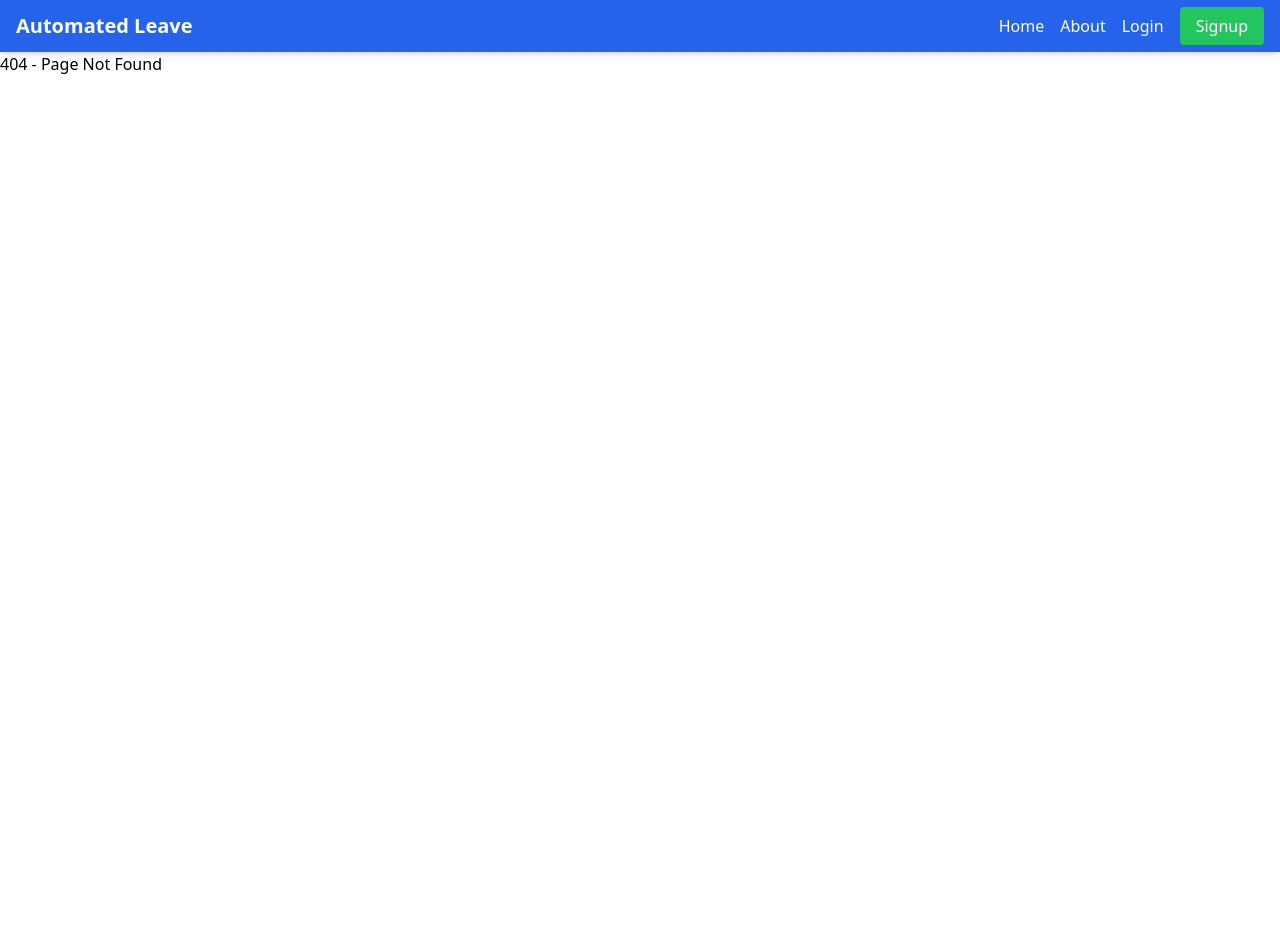
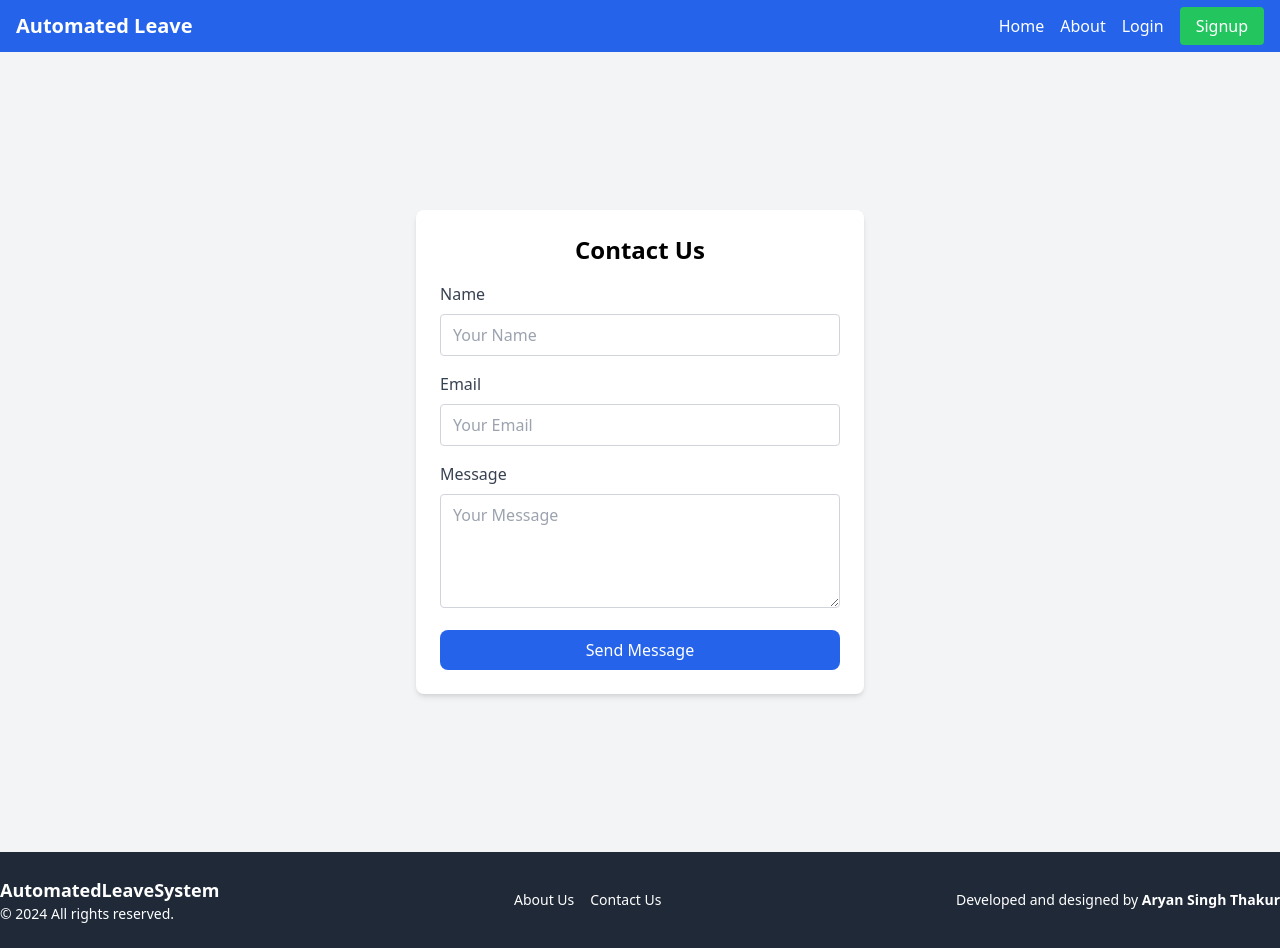
Before and after one commit to aryansingh10/EarlyLeaveManagementSystem, a React (Create React App) app in the folder leave-management-frontend/: page /contact in a window 1280 px wide. Before the commit this address had no page. Before the commit the page ends 800 px from the top, so only its background shows below. Built offline with nearby package versions, Linux system fonts and the light colour scheme.

Commit message:
Show Password and Profile Page Updated

```diff
--- a/leave-management-frontend/src/App.js
+++ b/leave-management-frontend/src/App.js
@@ -16,11 +16,12 @@ import LeaveHistory from './pages/LeaveManagement/LeaveHistory';
 import About from './pages/About';
 import  Home  from './pages/Home';
 import ApprovedLeaves from './pages/ApprovedLeaves';
-// import Footer from './components/Footer';
+import Footer from './components/Footer';
 import './App.css';
 import ApprovedLeavesforHod from './pages/ApprovedLeavesforHod';
 import GetLeaveStats from './pages/GetLeaveStats';
 import ApprovedLeavesToday from './pages/LeaveManagement/ApprovedLeavesToday';
+import ContactUsForm from './pages/ContactUsForm';
 const NotFound = () => <h1>404 - Page Not Found</h1>;
 
 
@@ -143,6 +144,8 @@ const App = () => {
 
           }/>
 
+          <Route path='/contact' element={<ContactUsForm/>}/>
+
 
           {/* Fallback route for unauthorized access */}
           <Route path="/unauthorized" element={<h2>Unauthorized Access</h2>} />
@@ -152,6 +155,7 @@ const App = () => {
 
 
         </Routes>
+        <Footer />
       </AuthProvider>
 
     </Router>
--- a/leave-management-frontend/src/components/Footer.js
+++ b/leave-management-frontend/src/components/Footer.js
@@ -0,0 +1,26 @@
+import React from 'react';
+
+function Footer() {
+  return (
+    <footer className="bg-gray-800 text-white py-6">
+      <div className="container mx-auto flex justify-between items-center">
+        <div>
+          <h3 className="text-lg font-bold">AutomatedLeaveSystem</h3>
+          <p className="text-sm">&copy; {new Date().getFullYear()} All rights reserved.</p>
+        </div>
+
+        <div className="flex space-x-4">
+          <a href="/about" className="text-sm hover:underline">About Us</a>
+          {/* <a href="#privacy" className="text-sm hover:underline">Privacy Policy</a> */}
+          <a href="/contact" className="text-sm hover:underline">Contact Us</a>
+        </div>
+
+        <div className="text-sm">
+          Developed and designed by <strong>Aryan Singh Thakur</strong>
+        </div>
+      </div>
+    </footer>
+  );
+}
+
+export default Footer;
--- a/leave-management-frontend/src/pages/Auth/Login.js
+++ b/leave-management-frontend/src/pages/Auth/Login.js
@@ -1,18 +1,21 @@
 import React, { useState } from 'react';
 import { useAuth } from '../../contexts/AuthContext';
-import { toast } from 'react-toastify';
+import { useNavigate, Link } from 'react-router-dom'; // Import Link for navigation
+import { AiFillEye, AiFillEyeInvisible } from 'react-icons/ai';
 
 const Login = () => {
-  const { login,user } = useAuth(); // Hook to access login function
+  const { login } = useAuth();
   const [email, setEmail] = useState('');
   const [password, setPassword] = useState('');
   const [error, setError] = useState('');
+  const [showPassword, setShowPassword] = useState(false);
+  const navigate = useNavigate();
 
   const handleSubmit = async (e) => {
     e.preventDefault();
     try {
       await login(email, password);
-      toast.success(`Welcome back, ${user.user.name}!`);
+      navigate('/dashboard');
     } catch (err) {
       console.error('Login error: ', err);
       setError('Login failed. Check your credentials.');
@@ -36,23 +39,42 @@ const Login = () => {
           </div>
           <div className="mb-6">
             <label className="block text-gray-600 mb-2">Password</label>
+            <div className="relative">
               <input
-              type="password"
+                type={showPassword ? 'text' : 'password'}
                 value={password}
                 onChange={(e) => setPassword(e.target.value)}
                 required
                 className="w-full border border-gray-300 rounded-lg p-2 focus:outline-none focus:ring-2 focus:ring-blue-500"
               />
+              <button
+                type="button"
+                onClick={() => setShowPassword(!showPassword)}
+                className="absolute inset-y-0 right-2 flex items-center text-blue-500 hover:text-blue-700"
+              >
+                {showPassword ? <AiFillEyeInvisible size={20} /> : <AiFillEye size={20} />}
+              </button>
             </div>
-          {error && (
-            <p className="text-red-500 text-sm mb-4">{error}</p>
-          )}
+          </div>
+
+          {/* Error Message */}
+          {error && <p className="text-red-500 text-sm mb-4">{error}</p>}
+
+          {/* Login Button */}
           <button
             type="submit"
             className="w-full bg-blue-600 text-white py-2 rounded-lg hover:bg-blue-500 transition duration-200"
           >
             Login
           </button>
+
+          {/* Link to Signup Page */}
+          <p className="text-sm text-center text-gray-600 mt-4">
+            Don't have an account?{' '}
+            <Link to="/signup" className="text-blue-600 hover:underline">
+              Sign up here
+            </Link>
+          </p>
         </form>
       </div>
     </div>
--- a/leave-management-frontend/src/pages/Auth/Signup.js
+++ b/leave-management-frontend/src/pages/Auth/Signup.js
@@ -1,14 +1,16 @@
 import React, { useState } from 'react';
 import { useAuth } from '../../contexts/AuthContext';
-import { useNavigate } from 'react-router-dom';
+import { useNavigate, Link } from 'react-router-dom'; // Import Link
 import { toast } from 'react-toastify';
+import { AiFillEye, AiFillEyeInvisible } from 'react-icons/ai';
 
 const Signup = () => {
   const [email, setEmail] = useState('');
   const [name, setName] = useState('');
   const [password, setPassword] = useState('');
+  const [showPassword, setShowPassword] = useState(false);
   const [role, setRole] = useState('student');
-  const [enrollmentNumber, setEnrollmentNumber] = useState(''); // New state for enrollment number
+  const [enrollmentNumber, setEnrollmentNumber] = useState('');
   const { signup } = useAuth();
   const [error, setError] = useState('');
   const navigate = useNavigate();
@@ -22,9 +24,7 @@ const Signup = () => {
       return;
     }
 
-
     try {
-      // Pass the enrollment number along with other signup details
       await signup(name, email, password, role, enrollmentNumber);
       navigate(`/${role}-dashboard`);
     } catch (error) {
@@ -62,14 +62,23 @@ const Signup = () => {
           </div>
           <div className="mb-4">
             <label className="block text-gray-600 mb-2">Password</label>
+            <div className="relative">
               <input
-              type="password"
+                type={showPassword ? 'text' : 'password'}
                 value={password}
                 onChange={(e) => setPassword(e.target.value)}
                 required
                 className="w-full border border-gray-300 rounded-lg p-2 focus:outline-none focus:ring-2 focus:ring-blue-500"
                 placeholder="Enter your password"
               />
+              <button
+                type="button"
+                onClick={() => setShowPassword(!showPassword)}
+                className="absolute inset-y-0 right-2 flex items-center text-blue-500 hover:text-blue-700"
+              >
+                {showPassword ? <AiFillEyeInvisible size={20} /> : <AiFillEye size={20} />}
+              </button>
+            </div>
           </div>
           <div className="mb-6">
             <label className="block text-gray-600 mb-2">Role</label>
@@ -84,7 +93,6 @@ const Signup = () => {
             </select>
           </div>
 
-          {/* Conditionally render Enrollment Number input if the selected role is "student" */}
           {role === 'student' && (
             <div className="mb-4">
               <label className="block text-gray-600 mb-2">Enrollment Number</label>
@@ -99,9 +107,7 @@ const Signup = () => {
             </div>
           )}
 
-          {error && (
-            <p className="text-red-500 text-sm mb-4">{error}</p>
-          )}
+          {error && <p className="text-red-500 text-sm mb-4">{error}</p>}
           <button
             type="submit"
             className="w-full bg-blue-600 text-white py-2 rounded-lg hover:bg-blue-500 transition duration-200"
@@ -109,6 +115,14 @@ const Signup = () => {
             Sign Up
           </button>
         </form>
+
+        {/* Link to login */}
+        <p className="text-center text-gray-600 mt-4">
+          Already have an account?{' '}
+          <Link to="/login" className="text-blue-500 hover:underline">
+            Log In
+          </Link>
+        </p>
       </div>
     </div>
   );
--- /dev/null
+++ b/leave-management-frontend/src/pages/ContactUsForm.js
@@ -0,0 +1,130 @@
+import React, { useState } from 'react';
+import { toast } from 'react-toastify';
+import 'react-toastify/dist/ReactToastify.css';
+
+const ContactUsForm = () => {
+  const [formData, setFormData] = useState({
+    name: '',
+    email: '',
+    message: '',
+  });
+
+  const [errors, setErrors] = useState({});
+
+  // Handle input change
+  const handleChange = (e) => {
+    const { name, value } = e.target;
+    setFormData((prevState) => ({
+      ...prevState,
+      [name]: value,
+    }));
+  };
+
+  // Validate form inputs
+  const validateForm = () => {
+    const newErrors = {};
+    if (!formData.name) newErrors.name = 'Name is required';
+    if (!formData.email) {
+      newErrors.email = 'Email is required';
+    } else if (!/\S+@\S+\.\S+/.test(formData.email)) {
+      newErrors.email = 'Email is invalid';
+    }
+    if (!formData.message) newErrors.message = 'Message is required';
+
+    return newErrors;
+  };
+
+  // Handle form submission
+  const handleSubmit = async (e) => {
+    e.preventDefault();
+    const validationErrors = validateForm();
+
+    if (Object.keys(validationErrors).length > 0) {
+      setErrors(validationErrors);
+      return;
+    }
+
+    try {
+      // Here you can send the form data to your server (API call can be added here)
+      // Example:
+      // await api.post('/contact', formData);
+
+      toast.success('Message sent successfully!');
+      setFormData({ name: '', email: '', message: '' }); // Reset form
+      setErrors({});
+    } catch (error) {
+      toast.error('Failed to send message');
+    }
+  };
+
+  return (
+    <div className="p-6 bg-gray-100 min-h-screen flex items-center justify-center">
+      <form onSubmit={handleSubmit} className="bg-white p-6 rounded-lg shadow-md w-full max-w-md">
+        <h2 className="text-2xl font-bold mb-4 text-center">Contact Us</h2>
+
+        <div className="mb-4">
+          <label htmlFor="name" className="block text-gray-700 mb-2">
+            Name
+          </label>
+          <input
+            type="text"
+            id="name"
+            name="name"
+            value={formData.name}
+            onChange={handleChange}
+            className={`border rounded w-full py-2 px-3 ${
+              errors.name ? 'border-red-500' : 'border-gray-300'
+            }`}
+            placeholder="Your Name"
+          />
+          {errors.name && <p className="text-red-500 text-sm">{errors.name}</p>}
+        </div>
+
+        <div className="mb-4">
+          <label htmlFor="email" className="block text-gray-700 mb-2">
+            Email
+          </label>
+          <input
+            type="email"
+            id="email"
+            name="email"
+            value={formData.email}
+            onChange={handleChange}
+            className={`border rounded w-full py-2 px-3 ${
+              errors.email ? 'border-red-500' : 'border-gray-300'
+            }`}
+            placeholder="Your Email"
+          />
+          {errors.email && <p className="text-red-500 text-sm">{errors.email}</p>}
+        </div>
+
+        <div className="mb-4">
+          <label htmlFor="message" className="block text-gray-700 mb-2">
+            Message
+          </label>
+          <textarea
+            id="message"
+            name="message"
+            value={formData.message}
+            onChange={handleChange}
+            className={`border rounded w-full py-2 px-3 ${
+              errors.message ? 'border-red-500' : 'border-gray-300'
+            }`}
+            placeholder="Your Message"
+            rows="4"
+          />
+          {errors.message && <p className="text-red-500 text-sm">{errors.message}</p>}
+        </div>
+
+        <button
+          type="submit"
+          className="bg-blue-600 text-white py-2 px-4 rounded-lg hover:bg-blue-500 transition duration-200 w-full"
+        >
+          Send Message
+        </button>
+      </form>
+    </div>
+  );
+};
+
+export default ContactUsForm;
--- a/leave-management-frontend/src/pages/CoordinatorProfile.js
+++ b/leave-management-frontend/src/pages/CoordinatorProfile.js
@@ -4,10 +4,18 @@ import { useAuth } from '../contexts/AuthContext';
 const CoordinatorProfile = () => {
   const { user } = useAuth();
 
+  const firstLetter = user.user.name.charAt(0).toUpperCase();
+
   return (
     <div className="p-6 bg-gray-100 min-h-screen">
       <h1 className="text-3xl font-bold text-center mb-6">Coordinator Profile</h1>
       <div className="bg-white p-4 rounded-lg shadow-md max-w-md mx-auto">
+        <div className="flex items-center justify-center mb-6">
+          <div className="flex items-center justify-center bg-blue-600 text-white rounded-full h-14 w-14 text-4xl font-bold">
+            {firstLetter}
+          </div>
+        </div>
+
         <p className="text-lg font-semibold">Name: <span className="font-normal">{user.user.name}</span></p>
         <p className="text-lg font-semibold">Email: <span className="font-normal">{user.user.email}</span></p>
       </div>
--- a/leave-management-frontend/src/pages/HODProfile.js
+++ b/leave-management-frontend/src/pages/HODProfile.js
@@ -4,10 +4,17 @@ import { useAuth } from '../contexts/AuthContext';
 const HODProfile = () => {
   const { user } = useAuth();
 
+  const firstLetter = user.user.name.charAt(0).toUpperCase();
   return (
     <div className="p-6 bg-gray-100 min-h-screen">
       <h1 className="text-3xl font-bold text-center mb-6">HOD Profile</h1>
       <div className="bg-white p-4 rounded-lg shadow-md max-w-md mx-auto">
+        <div className="flex items-center justify-center mb-6">
+          <div className="flex items-center justify-center bg-blue-600 text-white rounded-full h-14 w-14 text-4xl font-bold">
+            {firstLetter}
+          </div>
+        </div>
+
         <p className="text-lg font-semibold">Name: <span className="font-normal">{user.user.name}</span></p>
         <p className="text-lg font-semibold">Email: <span className="font-normal">{user.user.email}</span></p>
       </div>
--- a/leave-management-frontend/src/pages/StudentProfile.js
+++ b/leave-management-frontend/src/pages/StudentProfile.js
@@ -4,17 +4,30 @@ import { useAuth } from '../contexts/AuthContext';
 const StudentProfile = () => {
   const { user } = useAuth();
 
+  // Handle the case where the user is not available
   if (!user.user) {
     return <div className="flex items-center justify-center min-h-screen bg-gray-100">Loading...</div>;
   }
 
+  // Extract the first letter of the user's name
+  const firstLetter = user.user.name.charAt(0).toUpperCase();
+
   return (
     <div className="p-6 bg-gray-100 min-h-screen">
       <h1 className="text-3xl font-bold text-center mb-6">Student Profile</h1>
+
       <div className="bg-white p-4 rounded-lg shadow-md max-w-md mx-auto">
+        {/* Profile Icon */}
+        <div className="flex items-center justify-center mb-6">
+          <div className="flex items-center justify-center bg-blue-600 text-white rounded-full h-14 w-14 text-4xl font-bold">
+            {firstLetter}
+          </div>
+        </div>
+
+        {/* Student Information */}
         <p className="text-lg font-semibold">Name: <span className="font-normal">{user.user.name}</span></p>
         <p className="text-lg font-semibold">Email: <span className="font-normal">{user.user.email}</span></p>
-        <p className="text-lg font-semibold">EnrollmentNumber: <span className="font-normal">{user.user.enrollmentNumber}</span></p>
+        <p className="text-lg font-semibold">Enrollment Number: <span className="font-normal">{user.user.enrollmentNumber}</span></p>
       </div>
     </div>
   );
```
Lines whose indentation alone changed are shown as unchanged.
